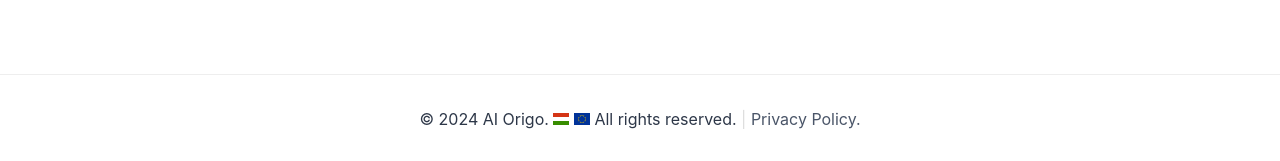
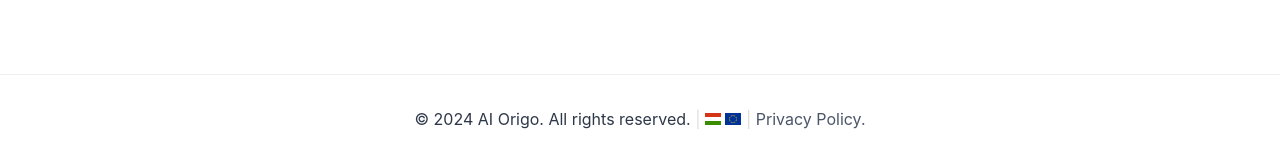
Before and after one commit to AI-Origo/aio-website, a Jekyll site: the page built from _pages/index.md, in a window 1280 px wide. Shown: the part 1638-1799 px from the top of the page. Built offline with Jekyll 4.4.1, drawn with Linux system fonts in a browser that asks for light colours; our own code applies the rules of GitHub Pages for plain Markdown files.

Commit message:
footer tweak

```diff
--- a/_includes/footer.html
+++ b/_includes/footer.html
@@ -1,5 +1,5 @@
 <footer class="site-footer">
     <div class="wrapper">
-      <p>&copy; {{ 'now' | date: "%Y" }} AI Origo. <img src="/assets/images/hu.svg" alt="Hungary Flag" class="flag"> <img src="/assets/images/eu.svg" alt="European Union Flag" class="flag"> All rights reserved. <span>|</span> <a class="privacy-link" href="/privacy/">Privacy Policy.</a></p>
+      <p>&copy; {{ 'now' | date: "%Y" }} AI Origo. All rights reserved. <span>|</span> <img src="/assets/images/hu.svg" alt="Hungary Flag" class="flag"> <img src="/assets/images/eu.svg" alt="European Union Flag" class="flag"> <span>|</span> <a class="privacy-link" href="/privacy/">Privacy Policy.</a></p>
     </div>
 </footer>
```
